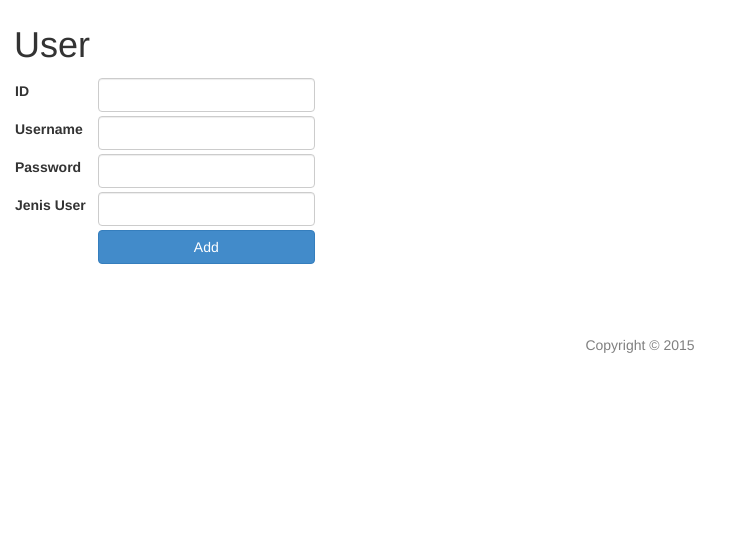
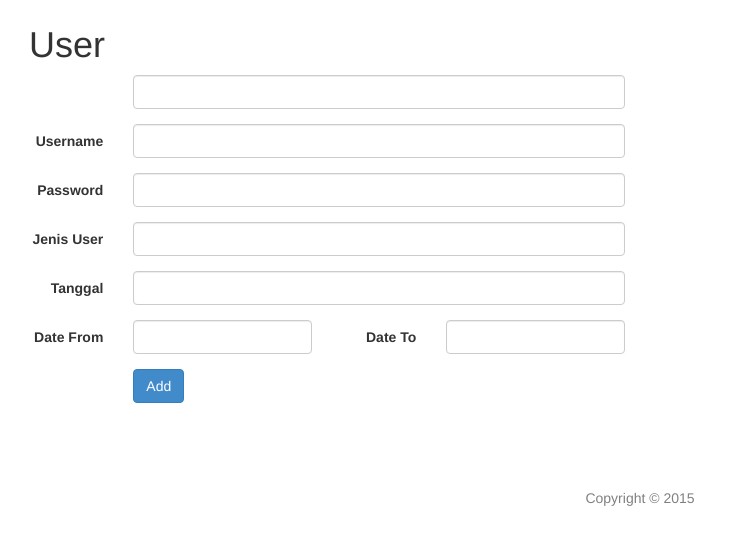
Before and after one commit to ajhoel43/klone-app, a CodeIgniter app: page /database/user/add_user in a window 1280 px wide. Shown: the part 51-596 px from the top of the page, without its empty margins (0-742 px from the left). Run offline with CodeIgniter, Linux system fonts and the light colour scheme; some web fonts are replaced.

Commit message:
editing user data master view & login form

```diff
--- a/application/views/user/add_user.php
+++ b/application/views/user/add_user.php
@@ -1,36 +1,60 @@
-<style type="text/css">
-.formuser input, button {
-	margin-top: 2px;
-	margin-left: 10px;
-}
-</style>
-<div class="col-md-6">
+<div class="col-md-12">
 	<div class="row">
-		<?php echo validation_errors(); ?>
-		<h1><?php echo lang('label_user') ?></h1>
-		<?php echo form_open('user/add_user') ?>
-		<table class="formuser">
-			<tr>
-				<td><label>ID</label></td>
-				<td><input type="text" name="ID_User" class="form-control" value="<?php echo set_value('ID_User') ?>"></td>
-			</tr>
-			<tr>
-				<td><label><?php echo lang('label_username') ?></label></td>
-				<td><input class="form-control" type="text" name="username" value="<?php echo set_value('username') ?>"></td>
-			</tr>
-			<tr>
-				<td><label><?php echo lang('label_password') ?></label></td>
-				<td><input class="form-control" type="text" name="password" value="<?php echo set_value('password') ?>"></td>
-			</tr>
-			<tr>
-				<td><label><?php echo lang('label_jenis_user') ?></label></td>
-				<td><input class="form-control" type="text" name="jenis_user" value="<?php echo set_value('jenis_user') ?>"></td>
-			</tr>
-			<tr>
-				<td></td>
-				<td><button style="width:100%;" type="submit" name="submit" value="1" class="btn btn-primary" ><?php echo lang('button_add') ?></button></td>
-			</tr>
-		</table>
-		</form>
+		<div class="col-sm-6">
+			<?php echo validation_errors(); ?>
+			<h1><?php echo lang('label_user') ?></h1>
+			<?php echo form_open('user/add_user', 'class="form-horizontal"') ?>
+				<div class="form-group">
+					<label class="col-sm-2 control-label"><?php echo lang('label_id') ?></label>
+					<div class="col-sm-10">
+						<input type="text" class="form-control" name="ID_User">
+					</div>
+				</div>
+				<div class="form-group">
+					<label class="col-sm-2 control-label"><?php echo lang('label_username') ?></label>
+					<div class="col-sm-10">
+						<input type="text" class="form-control" name="username">
+					</div>
+				</div>
+				<div class="form-group">
+					<label class="col-sm-2 control-label"><?php echo lang('label_password') ?></label>
+					<div class="col-sm-10">
+						<input type="password" class="form-control" name="password">
+					</div>
+				</div>
+				<div class="form-group">
+					<label class="col-sm-2 control-label"><?php echo lang('label_jenis_user') ?></label>
+					<div class="col-sm-10">
+						<input type="text" class="form-control" name="jenis_user">
+					</div>
+				</div>
+				<div class="form-group">
+					<label class="col-sm-2 control-label"><?php echo "Tanggal" ?></label>
+					<div class="col-sm-10">
+						<input type="text" class="form-control date" name="tgl">
+					</div>
+				</div>
+				<div class="form-group">
+					<label class="col-sm-2 control-label"><?php echo "Date From" ?></label>
+					<div class="col-sm-4">
+						<input type="text" class="form-control datefrom" name="tgldr">
+					</div>
+					<label class="col-sm-2 control-label"><?php echo "Date To" ?></label>
+					<div class="col-sm-4">
+						<input type="text" class="form-control dateto" name="tglke">
+					</div>
+				</div>
+				<div class="form-group">
+					<div class="col-sm-offset-2 col-sm-10">
+						<button type="submit" name="submit" value="1" class="btn btn-primary" ><?php echo lang('button_add') ?></button>
+					</div>
+				</div>
+			</form>
+		</div>
 	</div>
 </div>
+<script>
+$(document).ready(function(){
+
+});
+</script>
--- a/application/views/user/user_login.php
+++ b/application/views/user/user_login.php
@@ -3,8 +3,8 @@
     	margin: 4em auto;
     }
 </style>
-<div class="col-lg-4"></div>
-<div class="col-lg-4 login-form">
+<div class="col-md-4"></div>
+<div class="col-md-4 login-form" style="display:flex; justify-content:center; align-items:center;">
 	<?php //echo validation_errors('<div class="alert alert-warning"><strong>','</strong></div>'); ?>
 	<!--<form method="post" action="<?php echo base_url('user/login') ?>">-->
 
@@ -45,7 +45,7 @@
 	</table>
 	</form>
 </div>
-<div class="col-lg-4"></div>
+<div class="col-md-4"></div>
 
 <script type="text/javascript">
 // $.ajaxSetup({cache:false, async:false});
```
Also changed, not shown: application/views/user/list_data.php (+31 -3 lines).
